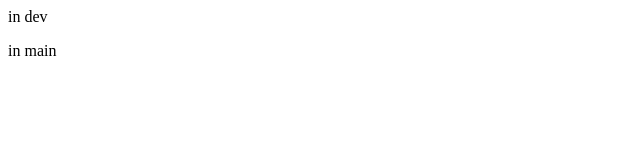
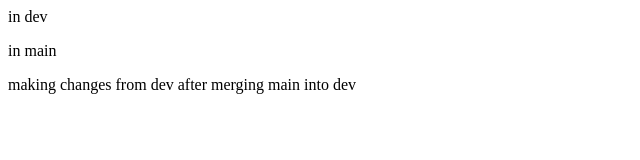
Before and after one commit to Raj-Git-coder/Demo-repo-1s, a plain HTML site: page index.html in a window 1280 px wide. Shown: the whole page, without its empty margins (0-640 px from the left). Drawn offline with Linux system fonts and the light colour scheme.

Commit message:
Update index.html

```diff
--- a/index.html
+++ b/index.html
@@ -1,2 +1,3 @@
 <p>in dev</p>
 <p>in main</p>
+<p>making changes from dev after merging main into dev</p>
```
